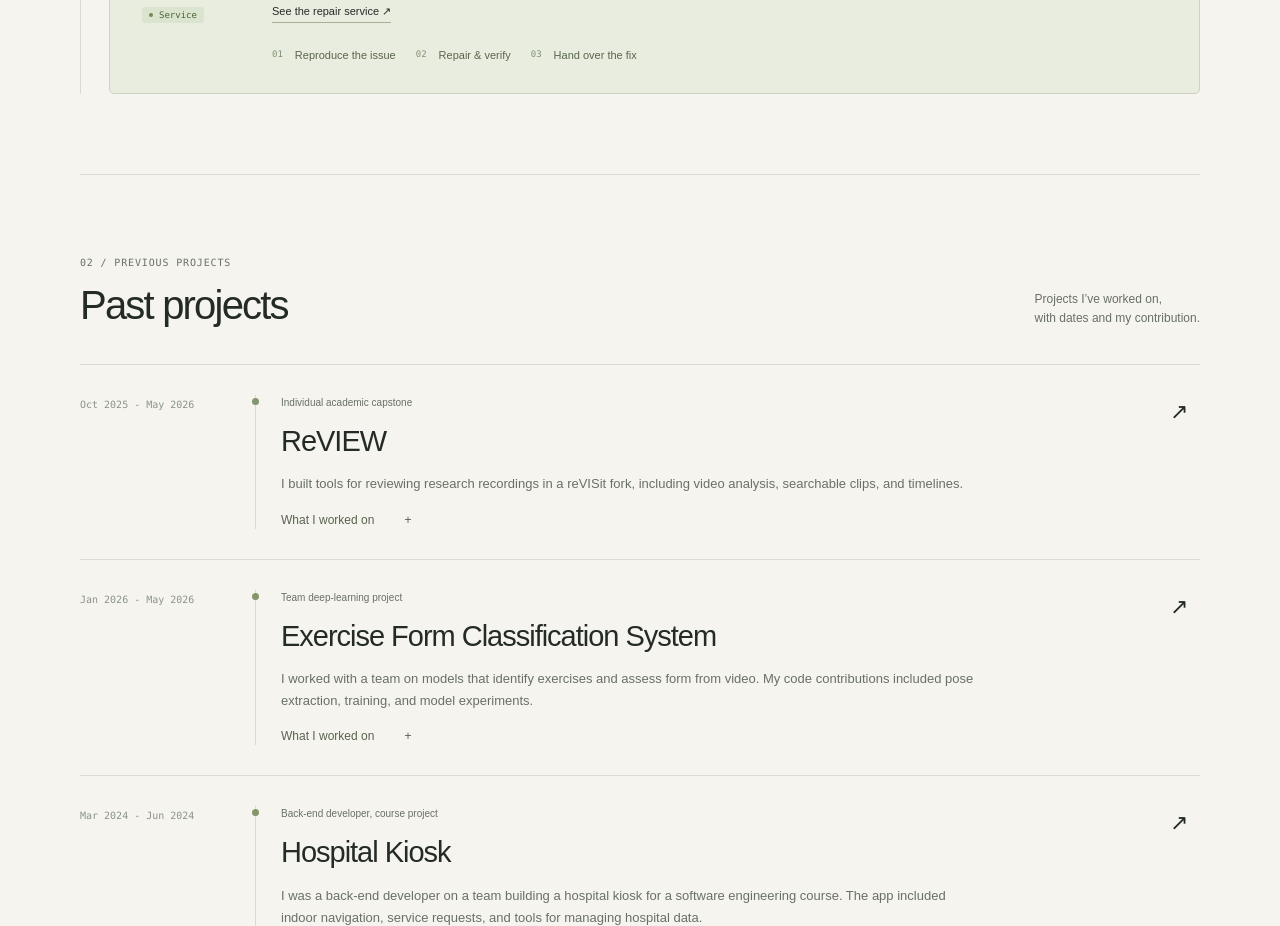
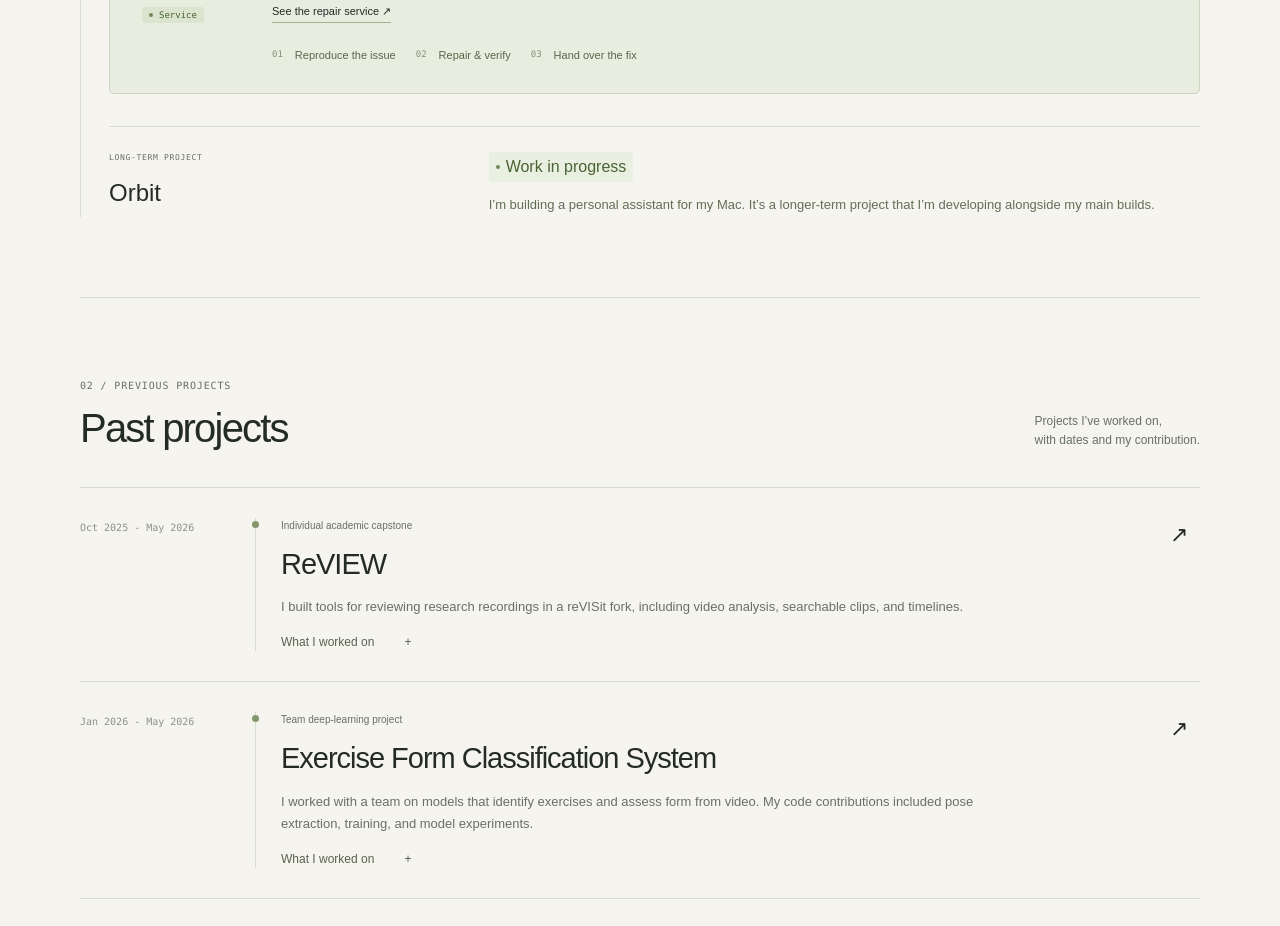
Before and after one commit to ScribleSean/scriblesean.github.io, a Next.js app: page /portfolio in a window 1280 px wide. Shown: the part 1560-2486 px from the top of the page. Built offline with nearby package versions, Linux system fonts and the light colour scheme; no server answers.

Commit message:
Show Orbit as a long-term current build

```diff
--- a/components/portfolio/PortfolioContent.module.css
+++ b/components/portfolio/PortfolioContent.module.css
@@ -91,6 +91,11 @@
 @container portfolio (max-width: 580px) { .serviceCard { grid-template-columns: 1fr; gap: 22px; }.serviceIdentity { display: flex; align-items: center; gap: 15px; }.serviceMark { margin: 0; font-size: 38px; }.serviceIdentity .eyebrow { margin: 0; }.serviceProcess { grid-column: auto; }.serviceCopy h3 br { display: none; } }
 
 /* Dated entries make current work, previous projects, and employment explicit. */
+.longTermBuild { display: grid; grid-template-columns: 1fr 2fr; gap: 24px; margin-top: 32px; padding: 25px 0 0; border-top: 1px solid var(--line); }
+.longTermBuild .eyebrow { font-size: 8px; margin-bottom: 10px; }
+.longTermBuild h3 { margin: 0; font-size: 24px; font-weight: 400; }
+.longTermBuild p:not(.eyebrow) { margin: 12px 0 0; color: #636e57; font-size: 13px; line-height: 1.75; }
+@container portfolio (max-width: 580px) { .longTermBuild { grid-template-columns: 1fr; gap: 16px; } }
 .navigation { flex-wrap: wrap; justify-content: flex-end; gap: 18px; }
 .wordmark { flex: none; font-size: 14px; }
 .currentTimeline { position: relative; border-left: 1px solid var(--line); padding-left: 28px; }
--- a/components/portfolio/PortfolioContent.tsx
+++ b/components/portfolio/PortfolioContent.tsx
@@ -89,6 +89,10 @@ export default function PortfolioContent({ onContact, embedded = false }: Portfo
         <div className={styles.serviceIdentity}><span className={styles.serviceMark} aria-hidden="true">s.</span><p className={styles.eyebrow}>WEBSITE REPAIRS</p><span className={styles.status}>Service</span></div>
         <div className={styles.serviceCopy}><h3>Website repair service</h3><p>I’m setting up a service to fix small website problems, like broken buttons, stuck forms, and mobile layouts. I agree on one issue, fix it, test it, and explain what changed.</p><a href="https://scriblesean.github.io/website-repairs/" target="_blank" rel="noreferrer">See the repair service ↗</a></div>
         <div className={styles.serviceProcess}><span>01 <strong>Reproduce the issue</strong></span><span>02 <strong>Repair & verify</strong></span><span>03 <strong>Hand over the fix</strong></span></div>
+      </article>
+      <article className={styles.longTermBuild}>
+        <div><p className={styles.eyebrow}>LONG-TERM PROJECT</p><h3>Orbit</h3></div>
+        <div><span className={styles.status}>Work in progress</span><p>I’m building a personal assistant for my Mac. It’s a longer-term project that I’m developing alongside my main builds.</p></div>
       </article></div>
     </section>
 
```
